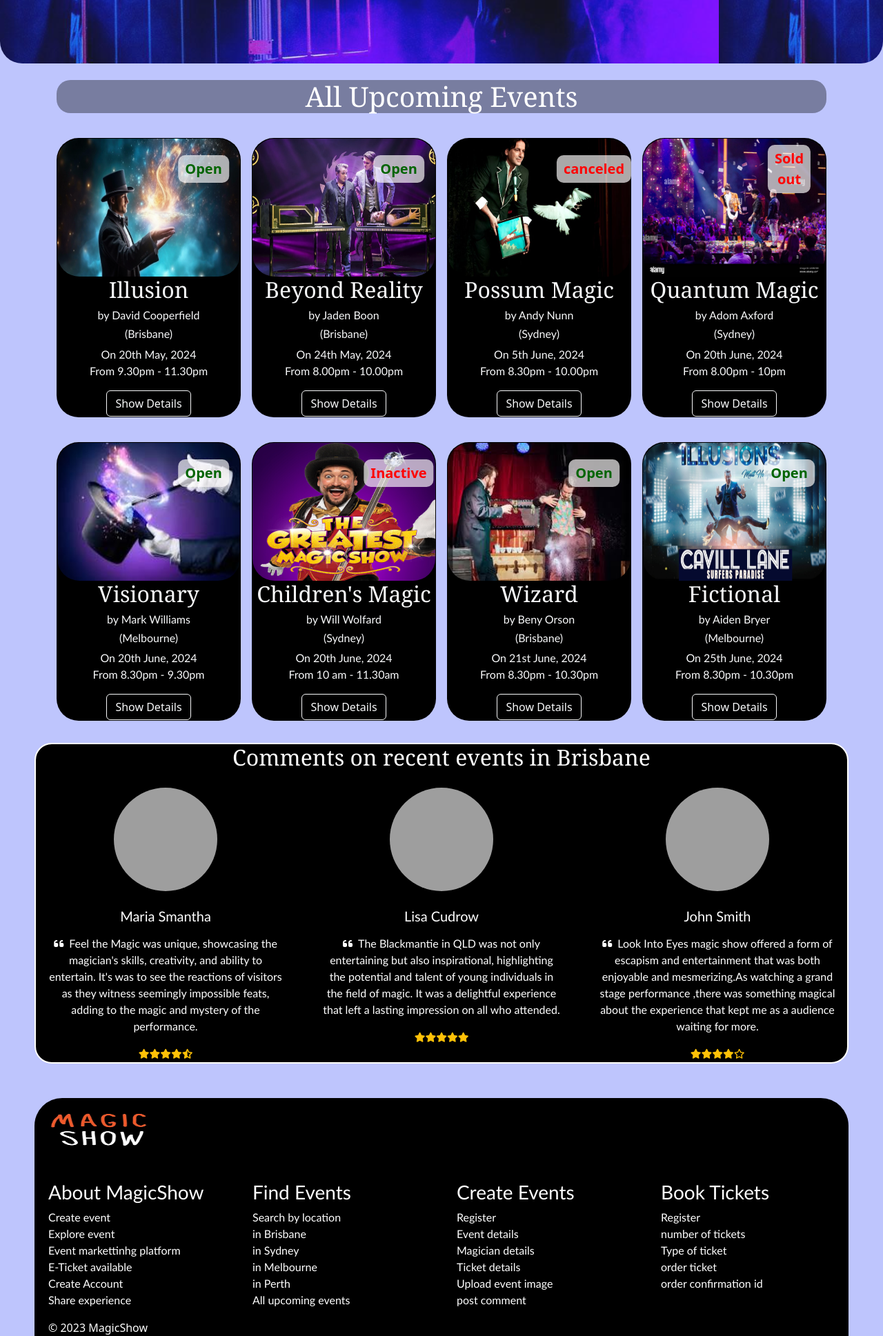
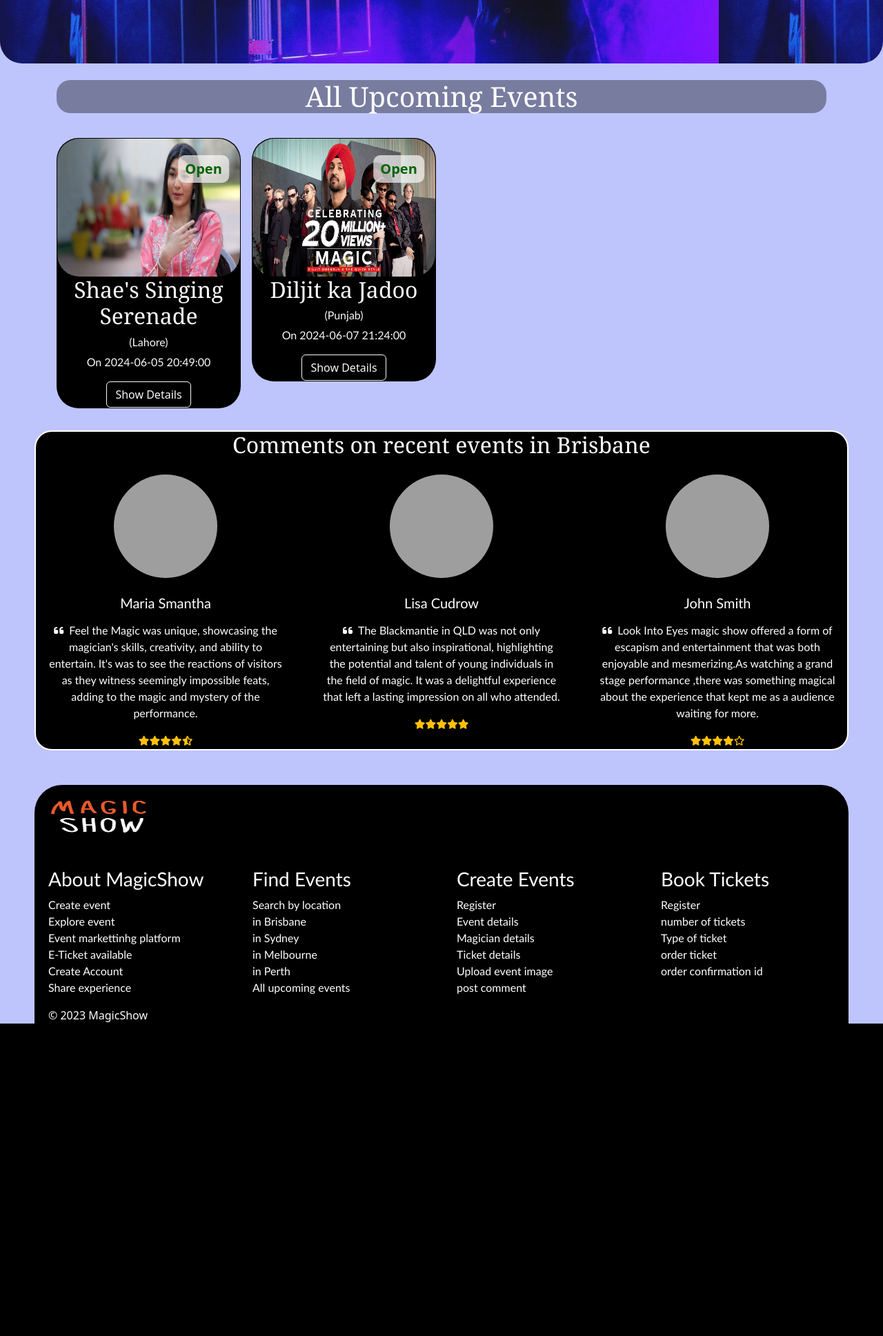
Before and after one commit to mehakchahal123/a3_group22, a Flask app: page / in a window 1280 px wide. Shown: the part 407-2344 px from the top of the page at 69% size. After the commit the page ends 1891 px from the top, so only its background shows below. Run offline with Flask 3, Linux system fonts and the light colour scheme; some libraries are stand-ins or nearby versions; grey boxes are pictures that could not be loaded.

Commit message:
homepage now dynamically retrives events

```diff
--- a/a3_starter_code/a3_starter_code-main/projectfile/website/templates/index.html
+++ b/a3_starter_code/a3_starter_code-main/projectfile/website/templates/index.html
@@ -28,151 +28,24 @@
       <div class="container text-center">
         <h1 id="headfor1"> All Upcoming Events</h1>
         <div id="rowcard" class="row g-3">
+          {% for event in events %}
           <div class="col-md-6 col-lg-4 col-xl-3">
             <div class="card bg-black rounded-5 ">
               <div class="image-container">
-                <img id="imgcard" src="../static/img/ph1.png" class="rounded-5" alt="card1"  height="200" />
-                <div class="overlay-text" id="open"><b>Open</b></div>
+                <img id="imgcard" src="{{'..'+event.eventImage}}" alt="{{event.eventName}}" class="rounded-5" height="200" />
+                <div class="overlay-text" id="{{event.eventStatus.lower()}}"><b>{{event.eventStatus}}</b></div>
               </div>
               <div class="text text-light">
-                <h2>Illusion</h2>
-                <h6>by David Cooperfield</h6>
-                <h6>(Brisbane)</h6>
-                <p>On 20th May, 2024<br>
-                From 9.30pm - 11.30pm</p>
-                <a  href="../root/event.html">
+                <h2>{{event.eventName}}</h2>
+                <h6>({{event.eventLocation}})</h6>
+                <p>On {{event.eventstartDateTime}}</p>
+                <a href="{{url_for('event.show', id=event.id)}}">
                 <button class="btn btn-outline-light">Show Details</button>
                 </a>
               </div>
             </div>
           </div>
-          <div class="col-md-6 col-lg-4 col-xl-3">
-            <div class="card bg-black rounded-5 ">
-              <div class="image-container">
-                <img id="imgcard" src="../static/img/ph3.png" class="rounded-5" alt="card2"  height="200" />
-                <div class="overlay-text" id="open"><b>Open</b></div>
-              </div>
-              <div class="text text-light">
-                <h2>Beyond Reality</h2>
-                <h6>by Jaden Boon</h6>
-                <h6>(Brisbane)</h6>
-                <p>On 24th May, 2024<br>
-                From 8.00pm - 10.00pm</p>
-                <a  href="../root/event.html">
-                <button class="btn btn-outline-light">Show Details</button>
-                </a>
-              </div>
-            </div>
-          </div>
-          <div class="col-md-6 col-lg-4 col-xl-3">
-            <div class="card bg-black rounded-5 ">
-              <div class="image-container">
-                <img id="imgcard" src="../static/img/ph4.png" class="rounded-5" alt="card3"  height="200" />
-                <div class="overlay-text"><b>canceled</b></div>
-              </div>
-              <div class="text text-light">
-                <h2>Possum Magic</h2>
-                <h6>by Andy Nunn</h6>
-                <h6>(Sydney)</h6>
-                <p>On 5th June, 2024<br>
-                From 8.30pm - 10.00pm</p>
-                <a  href="../root/event.html">
-                <button class="btn btn-outline-light">Show Details</button>
-                </a>
-              </div>
-            </div>
-          </div>
-          <div class="col-md-6 col-lg-4 col-xl-3">
-            <div class="card bg-black rounded-5 ">
-              <div class="image-container">
-                <img id="imgcard" src="../static/img/ph5.jpg" class="rounded-5" alt="card4"  height="200" />
-                <div class="overlay-text"><b>Sold out</b></div>
-              </div>
-              <div class="text text-light">
-                <h2>Quantum Magic</h2>
-                <h6>by Adom Axford</h6>
-                <h6>(Sydney)</h6>
-                <p>On 20th June, 2024<br>
-                From 8.00pm - 10pm</p>
-                <a  href="#">
-                <button class="btn btn-outline-light">Show Details</button>
-                </a>
-              </div>
-            </div>
-          </div>
-        </div>
-        <div id="rowcard" class="row g-3">
-          <div class="col-md-6 col-lg-4 col-xl-3">
-            <div class="card bg-black rounded-5 ">
-              <div class="image-container">
-                <img id="imgcard" src="../static/img/ph7.jpg" class="rounded-5" alt="card3"  height="200" />
-                <div class="overlay-text" id="open"><b>Open</b></div>
-              </div>
-              <div class="text text-light">
-                <h2>Visionary</h2>
-                <h6>by Mark Williams</h6>
-                <h6>(Melbourne)</h6>
-                <p>On 20th June, 2024<br>
-                From 8.30pm - 9.30pm</p>
-                <a  href="#">
-                <button class="btn btn-outline-light">Show Details</button>
-                </a>
-              </div>
-            </div>
-          </div>
-          <div class="col-md-6 col-lg-4 col-xl-3">
-            <div class="card bg-black rounded-5 ">
-              <div class="image-container">
-                <img id="imgcard" src="../static/img/ph8.jpg" class="rounded-5" alt="card3"  height="200" />
-                <div class="overlay-text"><b>Inactive</b></div>
-              </div>
-              <div class="text text-light">
-                <h2>Children's Magic</h2>
-                <h6>by Will Wolfard</h6>
-                <h6>(Sydney)</h6>
-                <p>On 20th June, 2024<br>
-                From 10 am - 11.30am</p>
-                <a  href="#">
-                <button class="btn btn-outline-light">Show Details</button>
-                </a>
-              </div>
-            </div>
-          </div>
-          <div class="col-md-6 col-lg-4 col-xl-3">
-            <div class="card bg-black rounded-5 ">
-              <div class="image-container">
-                <img id="imgcard" src="../static/img/ph9.jpg" class="rounded-5" alt="card3"  height="200" />
-                <div class="overlay-text" id="open"><b>Open</b></div>
-              </div>
-              <div class="text text-light">
-                <h2>Wizard</h2>
-                <h6>by Beny Orson</h6>
-                <h6>(Brisbane)</h6>
-                <p>On 21st June, 2024<br>
-                From 8.30pm - 10.30pm</p>
-                <a  href="#">
-                <button class="btn btn-outline-light">Show Details</button>
-                </a>
-              </div>
-            </div>
-          </div>
-          <div class="col-md-6 col-lg-4 col-xl-3">
-            <div class="card bg-black rounded-5 ">
-              <div class="image-container">
-                <img id="imgcard" src="../static/img/ph10.png" class="rounded-5" alt="card3"  height="200" />
-                <div class="overlay-text" id="open"><b>Open</b></div>
-              </div>
-              <div class="text text-light">
-                <h2>Fictional</h2>
-                <h6>by Aiden Bryer</h6>
-                <h6>(Melbourne)</h6>
-                <p>On 25th June, 2024<br>
-                From 8.30pm - 10.30pm</p>
-                <a  href="#">
-                <button class="btn btn-outline-light">Show Details</button>
-                </a>
-              </div>
-            </div>
+          {% endfor %}
           </div>
         </div>
       </div>
```
Also changed, not shown: a3_starter_code/a3_starter_code-main/projectfile/instance/sitedata.sqlite, a3_starter_code/a3_starter_code-main/projectfile/website/static/img/diljit.jpg (added).
